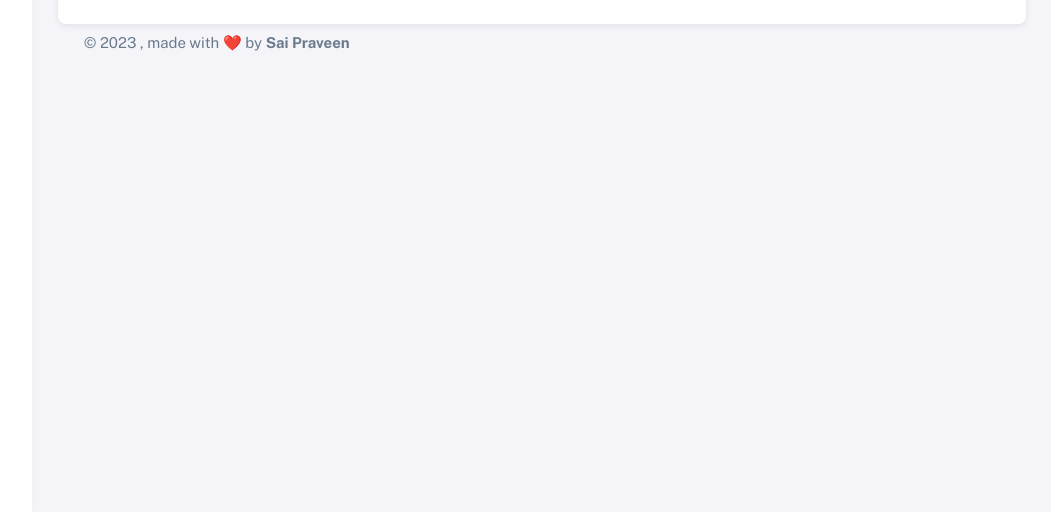
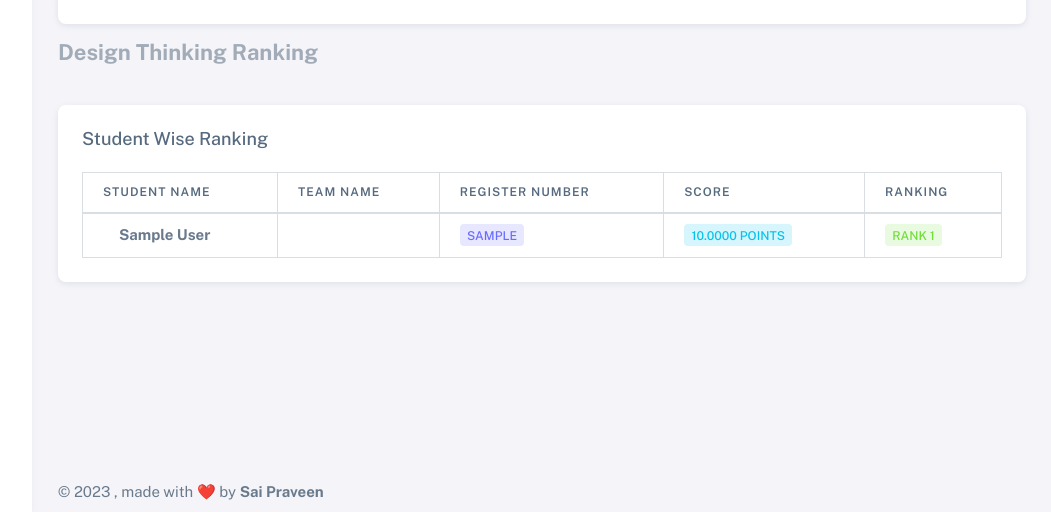
Before and after one commit to praveentech21/Csd_design_thinking, a PHP site: page / in a window 1280 px wide. Shown: the part 288-800 px from the top of the page, without its empty margins (228-1279 px from the left). Run offline with PHP 8.4, Linux system fonts and the light colour scheme; the visitor is signed in with stand-in values (Sample User, id 1); tables that the repository leaves empty or names only in its code hold one stand-in row (values such as "Sample post"); data that the repository does not hold is empty; some web fonts are replaced.

Commit message:
All Setted shiva ready to uplode

```diff
--- a/index.php
+++ b/index.php
@@ -3,6 +3,8 @@
   if(!isset($_SESSION['supid'])) header('location:login.php');
   include('connect.php');
   $teams = mysqli_query($con,"SELECT * FROM teams");
+  $rank = 1;
+  $students_scores = mysqli_query($con,"SELECT scrto FROM `score` GROUP BY scrto order by avg(score) desc");
 ?>
 <!DOCTYPE html>
 <html
@@ -186,9 +188,9 @@
                 <?php } ?>
             </div>
 
-            <!-- <h4 class="fw-bold py-3 mb-4"><span class="text-muted fw-bold">Design Thinking Ranking</h4> -->
+            <h4 class="fw-bold py-3 mb-4"><span class="text-muted fw-bold">Design Thinking Ranking</h4>
             <!--/ Bordered Table -->
-            <!-- <div class="card">
+            <div class="card">
                 <h5 class="card-header">Student Wise Ranking</h5>
                 <div class="card-body">
                   <div class="table-responsive text-nowrap">
@@ -203,19 +205,26 @@
                         </tr>
                       </thead>
                       <tbody>
+                        <?php
+                          while($row = mysqli_fetch_assoc($students_scores)){
+                            $student = mysqli_fetch_assoc(mysqli_query($con,"SELECT * FROM students WHERE regno = '{$row['scrto']}'"));
+                            $team = mysqli_fetch_assoc(mysqli_query($con,"SELECT * FROM teams WHERE team_id = '{$student['team']}'"));
+                            $scores = mysqli_fetch_assoc(mysqli_query($con,"SELECT avg(score) FROM score WHERE scrto = '{$row['scrto']}'"));
+                        ?>
                         <tr>
-                          <td><i class="fab fa-angular fa-lg text-danger me-3"></i> <strong>Angular Project</strong></td>
-                          <td>Albert Cook</td>
-                          <td><span class="badge bg-label-primary me-1">Active</span></td>
-                          <td><span class="badge bg-label-info me-1">Scheduled</span></td>
-                          <td><span class="badge bg-label-success me-1">Completed</span></td>
+                          <td><i class="fab fa-angular fa-lg text-danger me-3"></i> <strong><?php echo $student['student_name'] ?></strong></td>
+                          <td><?php echo $team['team_name'] ?></td>
+                          <td><span class="badge bg-label-primary me-1"><?php echo $student['regno'] ?></span></td>
+                          <td><span class="badge bg-label-info me-1"><?php echo $scores['avg(score)'] ?> Points</span></td>
+                          <td><span class="badge bg-label-success me-1">Rank <?php echo $rank ?></span></td>
                         </tr>
+                        <?php $rank++; } ?>
                       </tbody>
                     </table>
                   </div>
                 </div>
             </div>
-          </div> -->
+          </div>
 
 
             <!-- Footer -->
```
